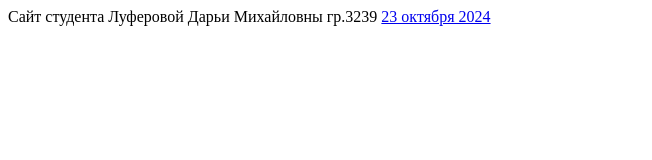
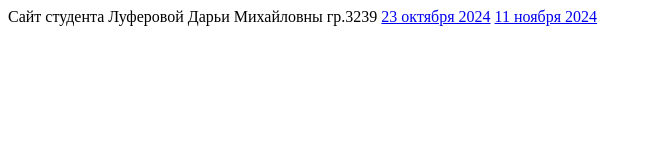
Before and after one commit to Goossee01/Goossee01.github.io, a plain HTML site: page index.html in a window 1280 px wide. Shown: the whole page, without its empty margins (0-652 px from the left). Drawn offline with Linux system fonts and the light colour scheme.

Commit message:
Update index.html

```diff
--- a/index.html
+++ b/index.html
@@ -8,5 +8,6 @@
 <body>
     Сайт студента Луферовой Дарьи Михайловны гр.3239
     <a href="23oct24.html"> 23 октября 2024</a>
+    <a href="11nov24(3239).html"> 11 ноября 2024</a>
 </body>
 </html>
```
